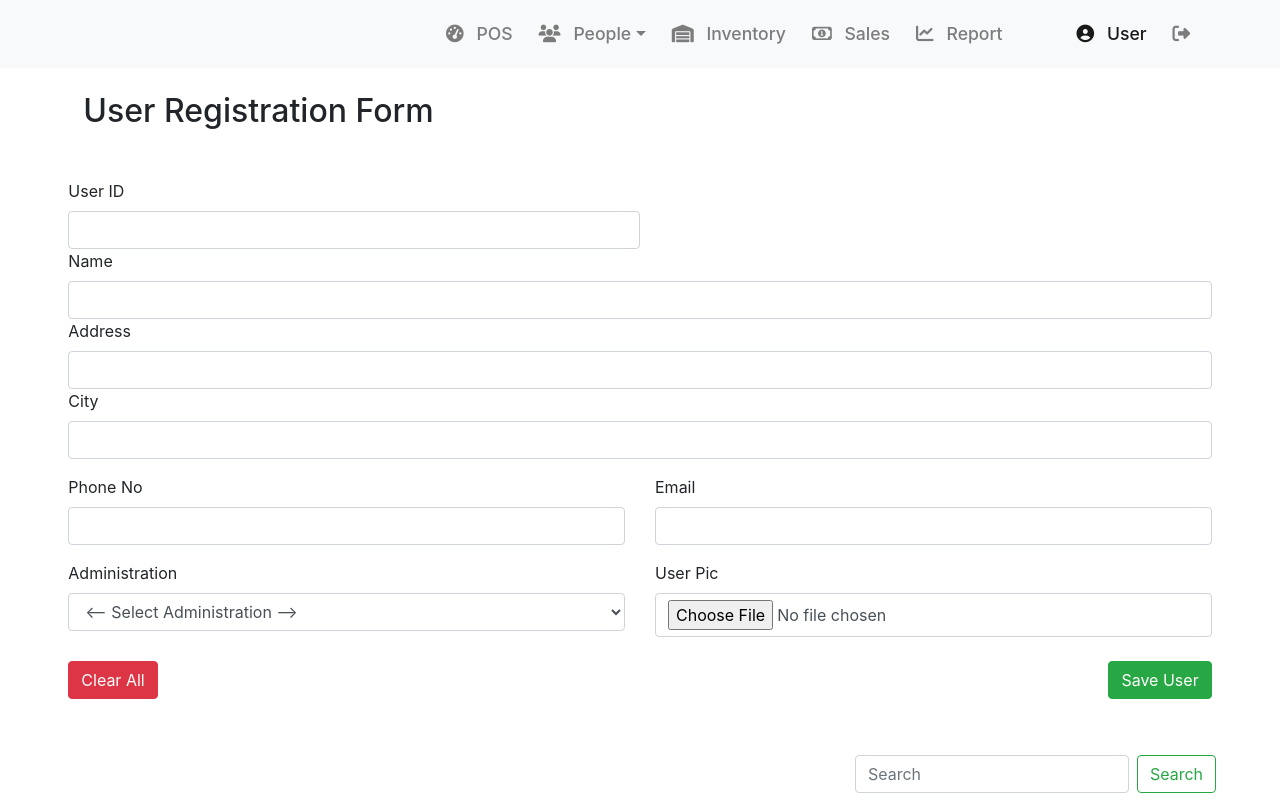
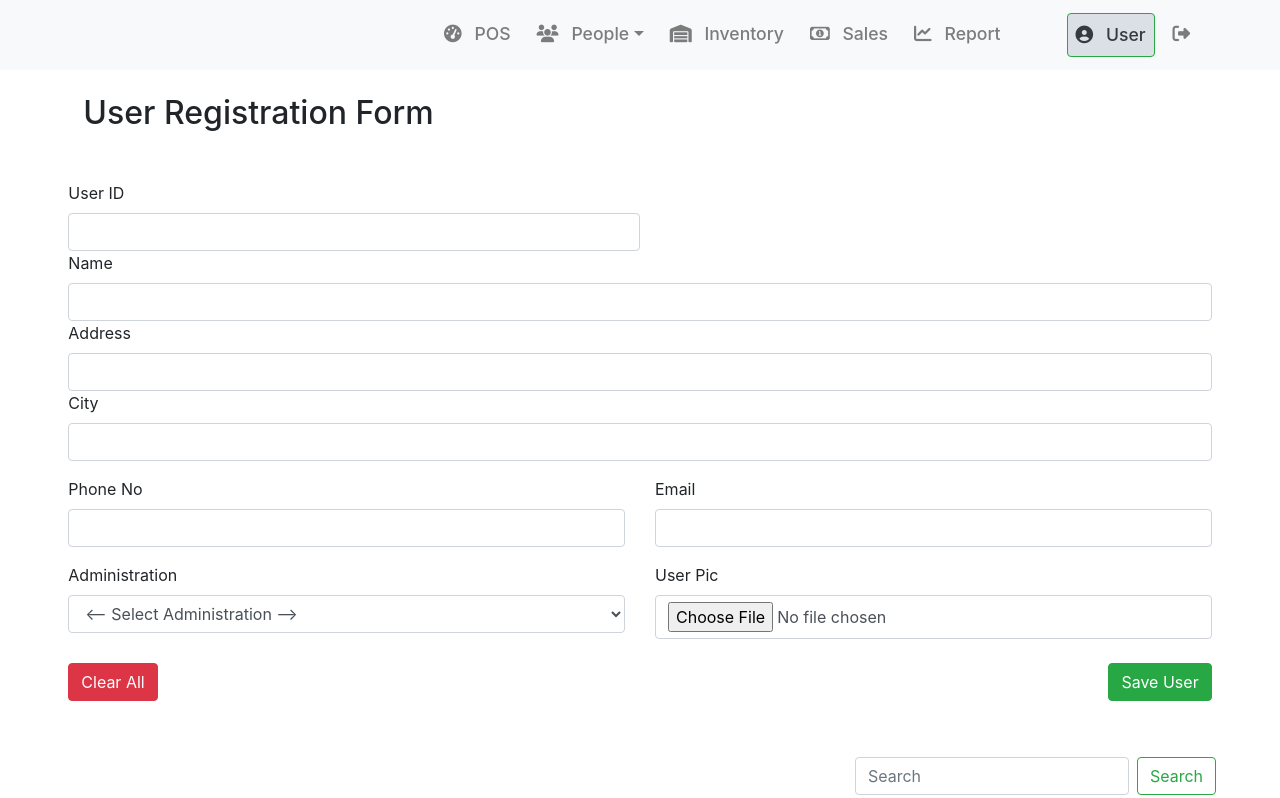
Before and after one commit to udithdilshan/My-Website, a plain HTML site: page course_work/PoS_Design/user.html in a window 1280 px wide. Shown: the top 798 px of the page. Drawn offline with nearby package versions, Linux system fonts and the light colour scheme.

Commit message:
Update user.html

```diff
--- a/course_work/PoS_Design/user.html
+++ b/course_work/PoS_Design/user.html
@@ -45,7 +45,7 @@
                 <a class="nav-link" href="report.html"><i class="fas fa-chart-line"></i>Report</a>
             </li>
             <li class="nav-item ml-md-5">
-                <a class="nav-link active" href="user.html"><i class="fas fa-user-circle"></i>User</a>
+                <a class="nav-link active btn-light rounded text-dark border-success border" href="user.html"><i class="fas fa-user-circle"></i>User</a>
             </li>
             <li class="nav-item">
                 <a class="nav-link" href="index.html"><i class="fas fa-sign-out-alt"></i></a>
```
